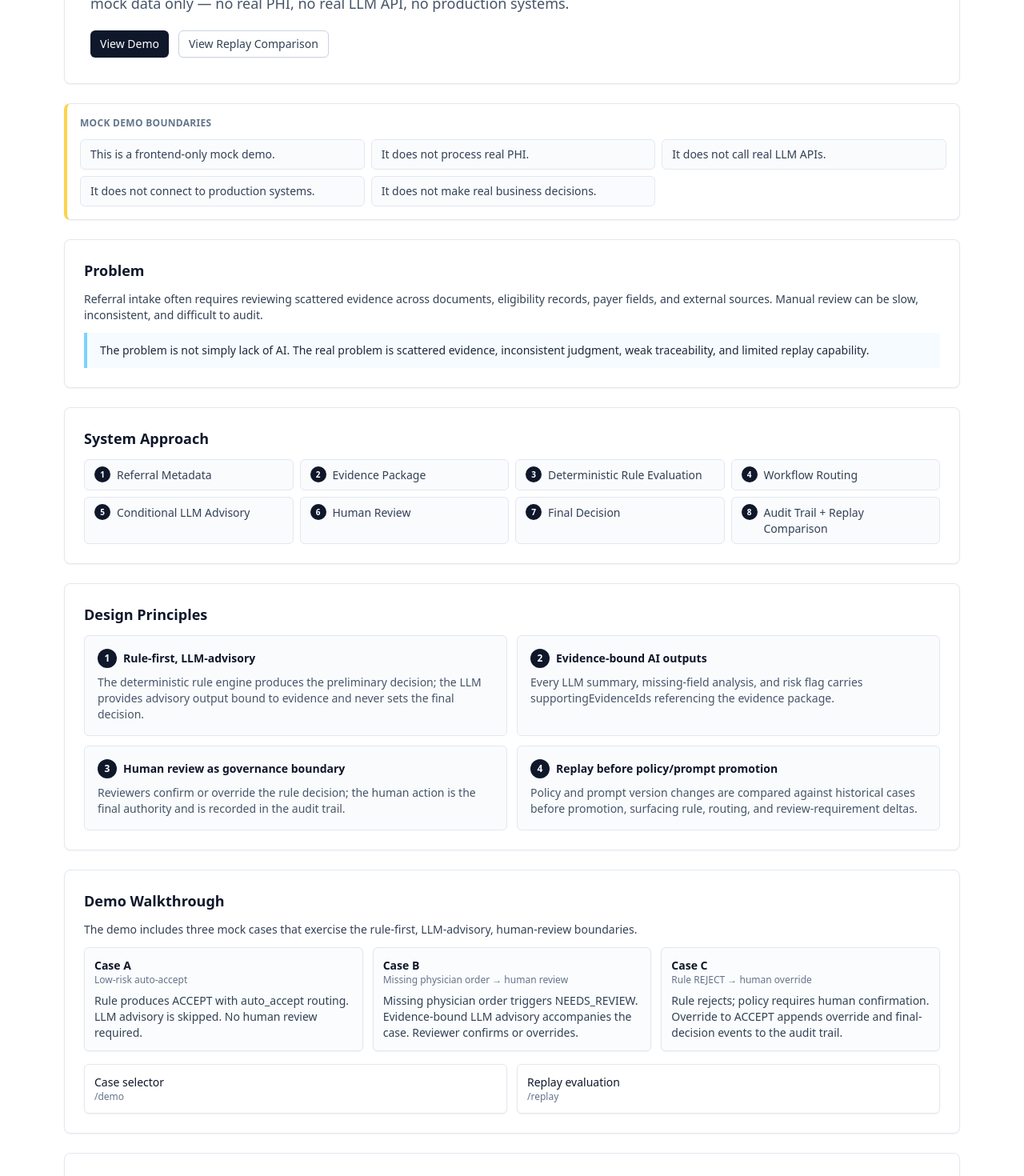
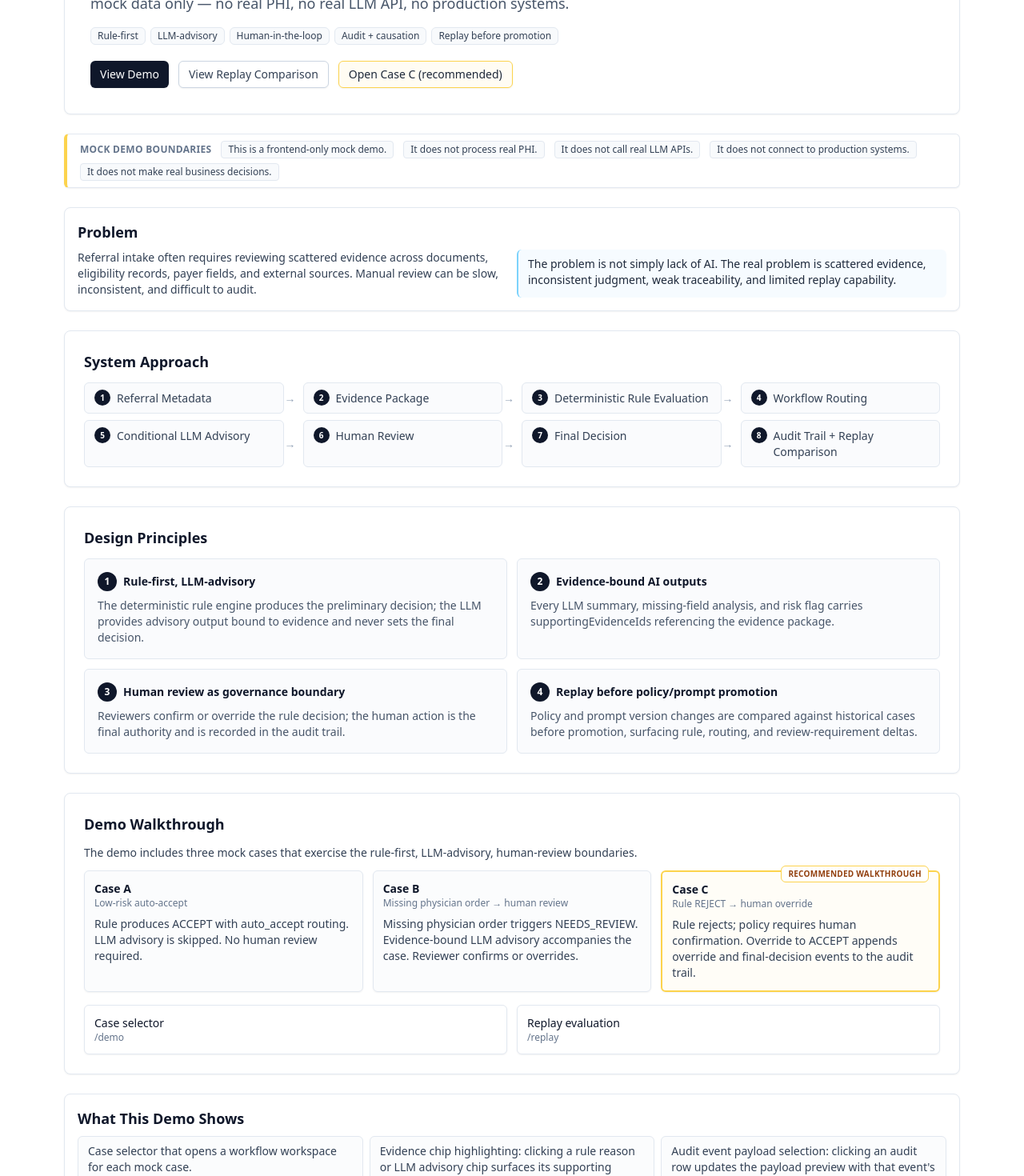
Before and after one commit to Ariosolzq/auditable-ai-referral-demo, a Next.js app: page / in a window 1280 px wide. Shown: the part 240-1710 px from the top of the page at 80% size. Built offline with nearby package versions, Linux system fonts and the light colour scheme.

Commit message:
Round 1: polish landing demo and replay hierarchy

```diff
--- a/app/page.tsx
+++ b/app/page.tsx
@@ -25,20 +25,23 @@ export default function HomePage() {
     <div className="space-y-6">
       <HeroSection />
 
-      <section className="rounded-lg border border-slate-200 border-l-4 border-l-amber-300 bg-white p-4 shadow-sm">
-        <h2 className="mb-3 text-xs font-semibold uppercase tracking-wide text-slate-500">
-          Mock demo boundaries
-        </h2>
-        <ul className="grid grid-cols-1 gap-2 text-sm text-slate-700 sm:grid-cols-2 lg:grid-cols-3">
+      <section
+        aria-label="Mock demo boundaries"
+        className="rounded-md border border-slate-200 border-l-4 border-l-amber-300 bg-white px-4 py-2 shadow-sm"
+      >
+        <div className="flex flex-wrap items-center gap-x-3 gap-y-1.5 text-xs text-slate-700">
+          <span className="font-semibold uppercase tracking-wide text-slate-500">
+            Mock demo boundaries
+          </span>
           {boundaryLines.map((line) => (
-            <li
+            <span
               key={line}
-              className="rounded-md border border-slate-200 bg-slate-50/70 px-3 py-2"
+              className="inline-flex items-center rounded border border-slate-200 bg-slate-50 px-2 py-0.5"
             >
               {line}
-            </li>
+            </span>
           ))}
-        </ul>
+        </div>
       </section>
 
       <ProblemSection />
@@ -46,18 +49,17 @@ export default function HomePage() {
       <DesignPrinciplesSection />
       <DemoWalkthroughSection />
 
-      <section className="rounded-lg border border-slate-200 bg-white p-6 shadow-sm">
-        <h2 className="mb-3 text-lg font-semibold text-slate-900">
+      <section className="rounded-lg border border-slate-200 bg-white p-4 shadow-sm">
+        <h2 className="mb-2 text-lg font-semibold text-slate-900">
           What This Demo Shows
         </h2>
-        <ul className="grid grid-cols-1 gap-x-6 gap-y-2 text-sm text-slate-700 sm:grid-cols-2">
+        <ul className="grid grid-cols-1 gap-2 text-sm text-slate-700 sm:grid-cols-2 lg:grid-cols-3">
           {demoShows.map((item) => (
-            <li key={item} className="flex items-start gap-2">
-              <span
-                aria-hidden="true"
-                className="mt-1.5 inline-block h-1 w-1 shrink-0 rounded-full bg-slate-400"
-              />
-              <span>{item}</span>
+            <li
+              key={item}
+              className="rounded-md border border-slate-200 bg-slate-50/60 px-3 py-2"
+            >
+              {item}
             </li>
           ))}
         </ul>
--- a/components/case-study/DemoWalkthroughSection.tsx
+++ b/components/case-study/DemoWalkthroughSection.tsx
@@ -42,17 +42,26 @@ export default function DemoWalkthroughSection() {
         LLM-advisory, human-review boundaries.
       </p>
       <div className="grid grid-cols-1 gap-3 sm:grid-cols-2 lg:grid-cols-3">
-        {caseEntries.map((c) => (
-          <Link
-            key={c.id}
-            href={`/cases/${c.id}`}
-            className="block rounded-md border border-slate-200 bg-slate-50/50 p-3 shadow-sm transition hover:border-slate-300 hover:bg-white focus-visible:outline focus-visible:outline-2 focus-visible:outline-offset-2 focus-visible:outline-sky-500"
-          >
-            <h3 className="text-sm font-semibold text-slate-900">{c.title}</h3>
-            <p className="text-xs text-slate-500">{c.subtitle}</p>
-            <p className="mt-2 text-sm text-slate-700">{c.description}</p>
-          </Link>
-        ))}
+        {caseEntries.map((c) => {
+          const isRecommended = c.id === "case-c";
+          const cardClass = isRecommended
+            ? "relative block rounded-md border-2 border-amber-300 bg-amber-50/40 p-3 shadow-sm transition hover:bg-amber-50 focus-visible:outline focus-visible:outline-2 focus-visible:outline-offset-2 focus-visible:outline-sky-500"
+            : "block rounded-md border border-slate-200 bg-slate-50/50 p-3 shadow-sm transition hover:border-slate-300 hover:bg-white focus-visible:outline focus-visible:outline-2 focus-visible:outline-offset-2 focus-visible:outline-sky-500";
+          return (
+            <Link key={c.id} href={`/cases/${c.id}`} className={cardClass}>
+              {isRecommended && (
+                <span className="absolute -top-2 right-3 inline-flex items-center rounded-md border border-amber-300 bg-white px-2 py-0.5 text-[10px] font-semibold uppercase tracking-wide text-amber-800">
+                  Recommended walkthrough
+                </span>
+              )}
+              <h3 className="text-sm font-semibold text-slate-900">
+                {c.title}
+              </h3>
+              <p className="text-xs text-slate-500">{c.subtitle}</p>
+              <p className="mt-2 text-sm text-slate-700">{c.description}</p>
+            </Link>
+          );
+        })}
       </div>
       <div className="mt-4 grid grid-cols-1 gap-3 sm:grid-cols-2">
         <Link
--- a/components/case-study/HeroSection.tsx
+++ b/components/case-study/HeroSection.tsx
@@ -1,4 +1,12 @@
 import Link from "next/link";
+
+const capabilities: string[] = [
+  "Rule-first",
+  "LLM-advisory",
+  "Human-in-the-loop",
+  "Audit + causation",
+  "Replay before promotion",
+];
 
 export default function HeroSection() {
   return (
@@ -12,6 +20,16 @@ export default function HeroSection() {
           workflow. Built with safe mock data only &mdash; no real PHI, no real
           LLM API, no production systems.
         </p>
+        <ul className="flex flex-wrap gap-1.5 pt-1">
+          {capabilities.map((cap) => (
+            <li
+              key={cap}
+              className="inline-flex items-center rounded-md border border-slate-200 bg-slate-50 px-2 py-0.5 text-xs font-medium text-slate-700"
+            >
+              {cap}
+            </li>
+          ))}
+        </ul>
         <div className="flex flex-wrap gap-3 pt-2">
           <Link
             href="/demo"
@@ -25,6 +43,12 @@ export default function HeroSection() {
           >
             View Replay Comparison
           </Link>
+          <Link
+            href="/cases/case-c"
+            className="inline-flex items-center rounded-md border border-amber-300 bg-amber-50/60 px-3 py-1.5 text-sm font-medium text-slate-800 shadow-sm hover:bg-amber-50 focus-visible:outline focus-visible:outline-2 focus-visible:outline-offset-2 focus-visible:outline-sky-500"
+          >
+            Open Case C (recommended)
+          </Link>
         </div>
       </div>
     </section>
--- a/components/case-study/ProblemSection.tsx
+++ b/components/case-study/ProblemSection.tsx
@@ -1,14 +1,14 @@
 export default function ProblemSection() {
   return (
-    <section className="rounded-lg border border-slate-200 bg-white p-6 shadow-sm">
-      <h2 className="mb-3 text-lg font-semibold text-slate-900">Problem</h2>
-      <div className="space-y-3 text-sm text-slate-700">
+    <section className="rounded-lg border border-slate-200 bg-white p-4 shadow-sm">
+      <h2 className="mb-2 text-lg font-semibold text-slate-900">Problem</h2>
+      <div className="grid grid-cols-1 gap-3 text-sm text-slate-700 md:grid-cols-2">
         <p>
           Referral intake often requires reviewing scattered evidence across
           documents, eligibility records, payer fields, and external sources.
           Manual review can be slow, inconsistent, and difficult to audit.
         </p>
-        <blockquote className="border-l-4 border-sky-300 bg-sky-50/60 px-4 py-3 text-sm text-slate-800">
+        <blockquote className="rounded-md border-l-2 border-sky-300 bg-sky-50/60 px-3 py-2 text-sm text-slate-800">
           The problem is not simply lack of AI. The real problem is scattered
           evidence, inconsistent judgment, weak traceability, and limited
           replay capability.
--- a/components/case-study/SystemApproachSection.tsx
+++ b/components/case-study/SystemApproachSection.tsx
@@ -15,18 +15,30 @@ export default function SystemApproachSection() {
       <h2 className="mb-3 text-lg font-semibold text-slate-900">
         System Approach
       </h2>
-      <ol className="grid grid-cols-1 gap-2 sm:grid-cols-2 lg:grid-cols-4">
-        {steps.map((step, i) => (
+      <ol className="grid grid-cols-1 gap-2 sm:grid-cols-2 lg:grid-cols-4 lg:gap-x-6">
+        {steps.map((step, i) => {
+          const showArrow =
+            (i + 1) % 4 !== 0 && i !== steps.length - 1;
+          return (
             <li
               key={step}
-            className="flex items-start gap-2 rounded-md border border-slate-200 bg-slate-50/70 px-3 py-2 text-sm text-slate-700"
+              className="relative flex items-start gap-2 rounded-md border border-slate-200 bg-slate-50/70 px-3 py-2 text-sm text-slate-700"
             >
               <span className="inline-flex h-5 w-5 shrink-0 items-center justify-center rounded-full bg-slate-900 text-[10px] font-semibold text-white">
                 {i + 1}
               </span>
               <span className="pt-px">{step}</span>
+              {showArrow && (
+                <span
+                  aria-hidden="true"
+                  className="absolute -right-4 top-1/2 hidden -translate-y-1/2 text-slate-400 lg:block"
+                >
+                  →
+                </span>
+              )}
             </li>
-        ))}
+          );
+        })}
       </ol>
     </section>
   );
--- a/components/demo/CaseSelectorGrid.tsx
+++ b/components/demo/CaseSelectorGrid.tsx
@@ -6,11 +6,49 @@ type CaseSelectorGridProps = {
 };
 
 export default function CaseSelectorGrid({ cases }: CaseSelectorGridProps) {
+  const featured = cases.find((c) => c.id === "case-c");
+  const others = cases.filter((c) => c.id !== "case-c");
+
+  // Fallback: if case-c is not present, render the existing flat grid.
+  if (!featured) {
+    return (
+      <div className="grid grid-cols-1 gap-4 sm:grid-cols-2 lg:grid-cols-3">
+        {cases.map((c) => (
+          <CaseCard key={c.id} caseData={c} />
+        ))}
+      </div>
+    );
+  }
+
   return (
-    <div className="grid grid-cols-1 gap-4 sm:grid-cols-2 lg:grid-cols-3">
-      {cases.map((c) => (
-        <CaseCard key={c.id} caseData={c} />
-      ))}
+    <div className="space-y-6">
+      <section aria-labelledby="featured-case-heading" className="space-y-2">
+        <div className="flex items-baseline justify-between gap-2">
+          <h2
+            id="featured-case-heading"
+            className="text-xs font-semibold uppercase tracking-wide text-slate-500"
+          >
+            Recommended walkthrough
+          </h2>
+        </div>
+        <div className="rounded-lg border-2 border-amber-300 bg-amber-50/40 p-1">
+          <CaseCard caseData={featured} />
+        </div>
+      </section>
+
+      <section aria-labelledby="other-cases-heading" className="space-y-2">
+        <h2
+          id="other-cases-heading"
+          className="text-xs font-semibold uppercase tracking-wide text-slate-500"
+        >
+          Other cases
+        </h2>
+        <div className="grid grid-cols-1 gap-4 sm:grid-cols-2">
+          {others.map((c) => (
+            <CaseCard key={c.id} caseData={c} />
+          ))}
+        </div>
+      </section>
     </div>
   );
 }
--- a/components/replay/ReplayComparisonTable.tsx
+++ b/components/replay/ReplayComparisonTable.tsx
@@ -127,13 +127,16 @@ export default function ReplayComparisonTable({
             {comparisons.map((c, idx) => {
               const isSelected = idx === selectedIdx;
               const isRegression = c.diff.potentialRegression;
-              const rowTone = isSelected
-                ? "bg-sky-50 ring-1 ring-sky-200"
-                : isRegression
-                  ? "bg-rose-50/40 hover:bg-rose-50/70"
-                  : "hover:bg-slate-50/50";
+              const rowTone =
+                isSelected && isRegression
+                  ? "bg-rose-50 ring-1 ring-rose-300"
+                  : isSelected
+                    ? "bg-sky-50 ring-1 ring-sky-200"
+                    : isRegression
+                      ? "bg-rose-50 hover:bg-rose-100"
+                      : "hover:bg-slate-50/50";
               const firstCellAccent = isRegression
-                ? "border-l-4 border-l-rose-300 pl-2"
+                ? "border-l-4 border-l-rose-400 pl-2"
                 : "";
               return (
                 <tr
```
Also changed, not shown: app/replay/page.tsx (+28 -1 lines), components/replay/ReplayDiffPanel.tsx (+10 -5 lines), components/replay/VersionChangeNotes.tsx (+45 -9 lines). Lines whose indentation alone changed are shown as unchanged.
